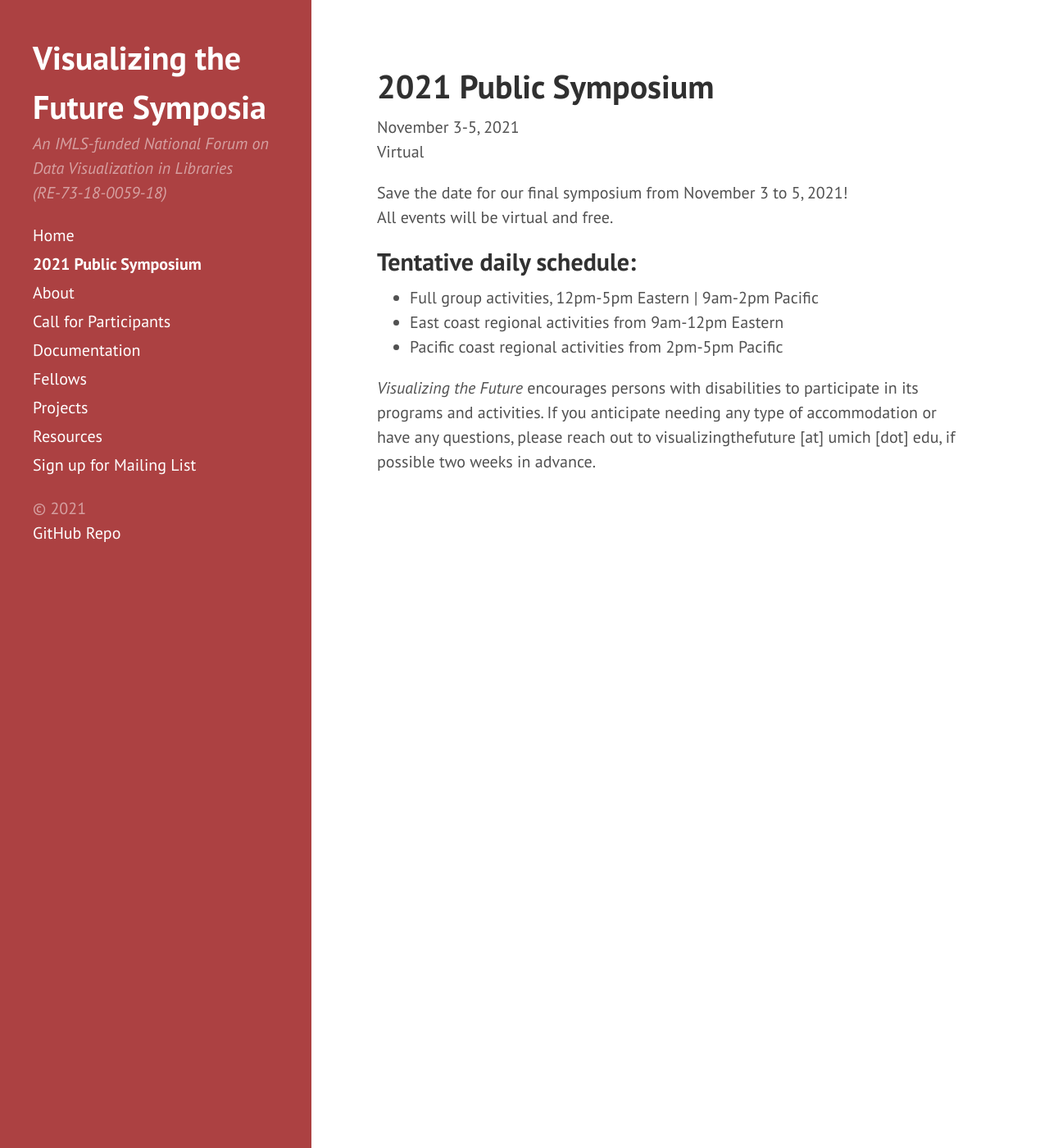
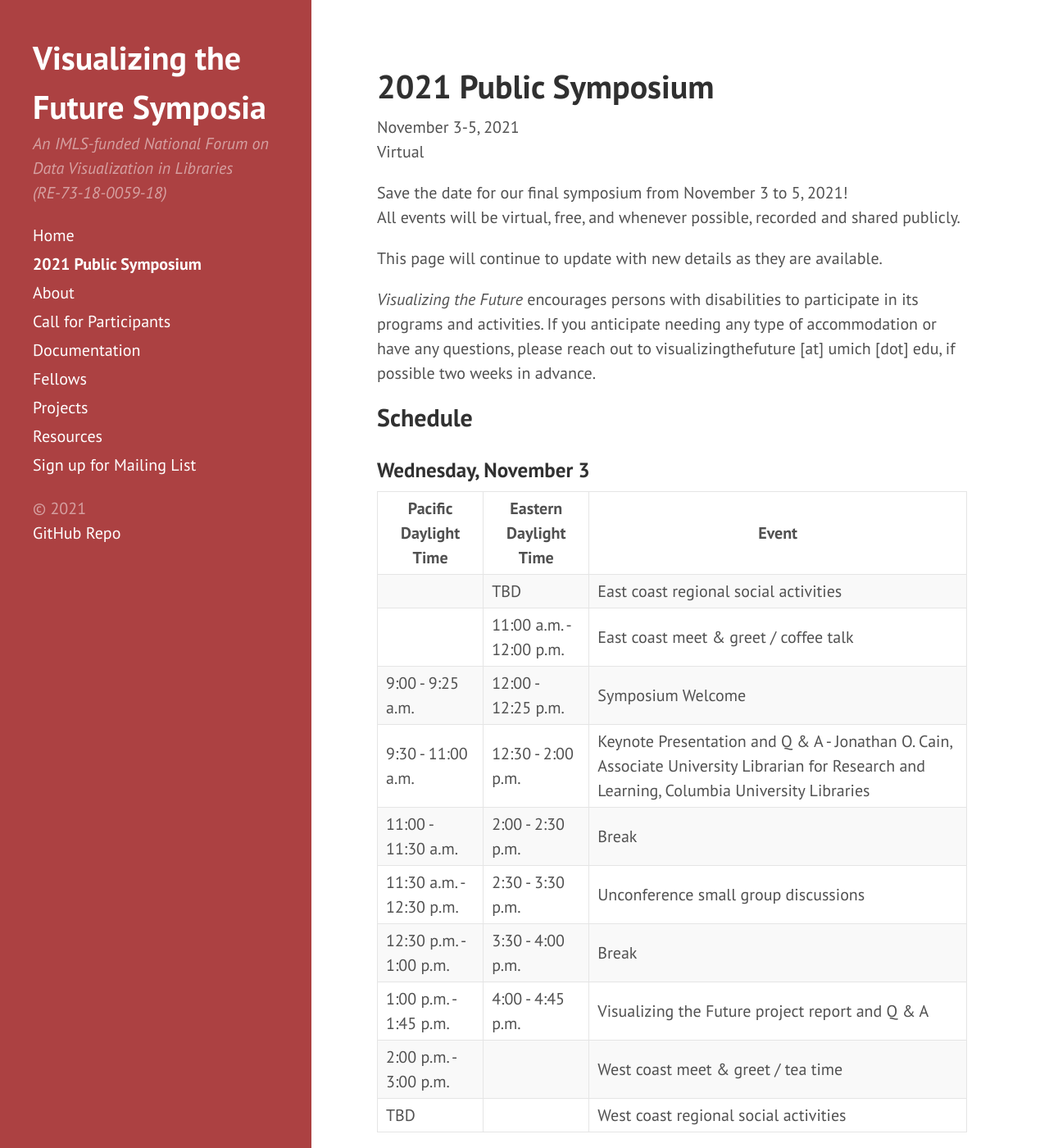
Before and after one commit to visualizingthefuture/visualizingthefuture.github.io, a Jekyll site: the page built from symposium.md, in a window 1280 px wide and 1400 px high. Shown: the whole window at 82% size. Built offline with Jekyll 4.4.1, drawn with Linux system fonts in a browser that asks for light colours; some of the changed text lies outside the part shown.

Commit message:
adding detailed schedule

```diff
--- a/symposium.md
+++ b/symposium.md
@@ -7,11 +7,44 @@
 Virtual
 
 Save the date for our final symposium from November 3 to 5, 2021!
-All events will be virtual and free.
+All events will be virtual, free, and whenever possible, recorded and shared publicly.
 
-## Tentative daily schedule:
-- Full group activities, 12pm-5pm Eastern \| 9am-2pm Pacific
-- East coast regional activities from 9am-12pm Eastern
-- Pacific coast regional activities from 2pm-5pm Pacific
+This page will continue to update with new details as they are available.
+
 
 *Visualizing the Future* encourages persons with disabilities to participate in its programs and activities. If you anticipate needing any type of accommodation or have any questions, please reach out to visualizingthefuture [at] umich [dot] edu, if possible two weeks in advance.
+
+## Schedule
+
+### Wednesday, November 3
+
+| Pacific Daylight Time | Eastern Daylight Time | Event |
+| ----- | ----- | ----- |
+|  | TBD | East coast regional social activities |
+|  | 11:00 a.m. - 12:00 p.m. | East coast meet & greet / coffee talk|
+| 9:00 - 9:25 a.m. | 12:00 - 12:25 p.m. | Symposium Welcome |
+| 9:30 - 11:00 a.m. | 12:30 - 2:00 p.m. | Keynote Presentation and Q & A - Jonathan O. Cain, Associate University Librarian for Research and Learning, Columbia University Libraries |
+| 11:00 - 11:30 a.m. | 2:00 - 2:30 p.m. | Break |
+| 11:30 a.m. - 12:30 p.m. | 2:30 - 3:30 p.m. | Unconference small group discussions |
+| 12:30 p.m. - 1:00 p.m. | 3:30 - 4:00 p.m. | Break |
+| 1:00 p.m. - 1:45 p.m. | 4:00 - 4:45 p.m. | Visualizing the Future project report and Q & A |
+| 2:00 p.m. - 3:00 p.m. |  | West coast meet & greet / tea time |
+| TBD |  | West coast regional social activities |
+
+### Thursday, November 4
+
+| Pacific Daylight Time | Eastern Daylight Time | Event |
+| ----- | ----- | ----- |
+|  | TBD | East coast regional social activities |
+| 9:00 - 9:50 a.m. | 12:00 - 12:50 p.m. | Lightning Talks |
+| 10:00 - 10:50 a.m. | 1:00 - 1:50 p.m. | Viz and Tell: Organizing the community / next steps |
+| 11:00 - 12:00 p.m. | 2:00 - 3:00 p.m. | Break / Unconference small group discussions |
+| 12:00 p.m. - 1:30 p.m. | 3:00 - 4:30 p.m. | Invited speaker |
+| 1:30 p.m. - 2:00 p.m. | 4:30 - 5:00 p.m. | Symposium closing session |
+| TBD |  | West coast regional social activities |
+
+### Friday, November 5
+
+| Pacific Daylight Time | Eastern Daylight Time | Event |
+| ----- | ----- | ----- |
+| 10:00 a.m. - 2:00 p.m. | 1:00 - 5:00 p.m. | Workshop: Beyond the tools: Pedagogy for critical data visualization instruction |
```
